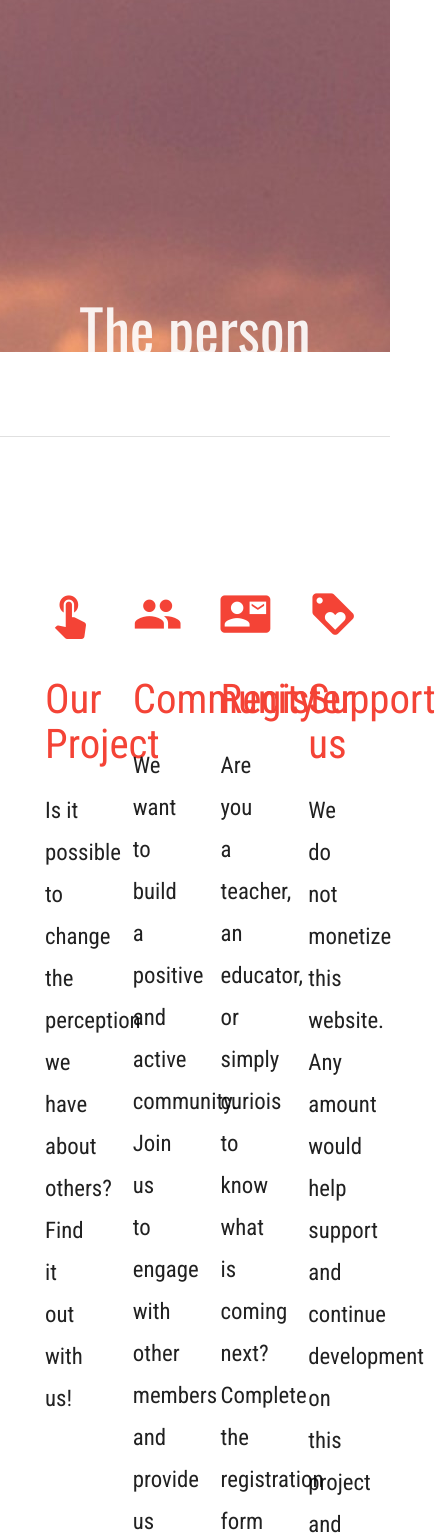
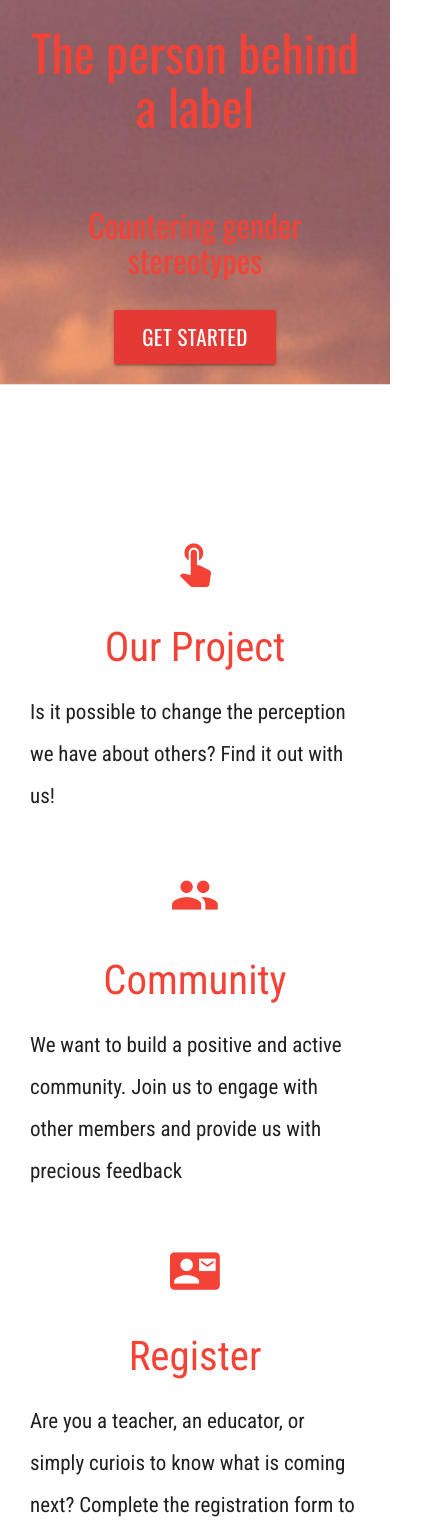
Before and after one commit to TheGenderProject/TheGenderProject.github.io, a plain HTML site: page index.html in a window 390 px wide. Shown: the part 84-1619 px from the top of the page, 436 px wide, since content can reach past the window. Drawn offline with nearby package versions, Linux system fonts and the light colour scheme; a web font is replaced by a local one.

Commit message:
responsiveness

```diff
--- a/css/style.css
+++ b/css/style.css
@@ -23,6 +23,7 @@ nav img {
 
 nav .nav-wrapper {
     height: 200%;
+    width: 100%;
     padding: 0px 100px;
   }
 
@@ -85,9 +86,7 @@ p {
   font-size: 1em;
 }
 
-.section-intro {
-  margin-top: 120px;
-}
+
 .col-community {
   line-height: 1.5em;
 }
@@ -95,6 +94,7 @@ p {
 .col-project {
   margin-top: 120px;
 }
+
 
 .section-project {
   margin-top: 120px;
@@ -109,8 +109,7 @@ p {
 
 @media only screen and (max-width : 992px) {
   .parallax-container .section-intro {
-    position: absolute;
-    top: 40%;
+    position: relative;
     height: 100%
     width: 100%;
   }
@@ -125,6 +124,11 @@ p {
   #elements.nav {
     font-size: 2em;
   }
+  .index-banner {
+    height: 100%
+    width: 100%;
+  }
+
 
 }
 
@@ -132,9 +136,17 @@ p {
   #index-banner .section {
     top: 0;
   }
+
   nav .nav-wrapper {
     height: 100%;
+    width:100%;
     padding: 0px 10px;
+  }
+  .parallax-container .section-intro {
+    position: relative;
+    top: 10%;
+    height: 100%
+    width: 100%;
   }
   nav img {
   height: 25%;
@@ -145,26 +157,8 @@ p {
     height: 100%;
     width: 100%;
   }
+  .col-project {
+    height: 100%
+    width: 100%;
+  }
 }
-
-.col-project {
-  margin-top: 120px;
-}
-.icon-block {
-  padding: 0 15px;
-}
-.icon-block .material-icons {
-  font-size: inherit;
-}
-
-h5 {
-  font-size: 3em;
-}
-
-p {
-  font-size: 1.63em;
-}
-
-footer.page-footer {
-  margin: 0;
-}
--- a/index.html
+++ b/index.html
@@ -26,7 +26,7 @@
     <nav>
 	     <div class="nav-wrapper grey darken-4">
 
-		      	<a href="#!" class="brand-logo left"> <img src="logotrans3.png"> </a>
+		      	<a href="#" class="brand-logo left"> <img src="logotrans3.png"> </a>
 		      	<a href="#" data-target="mobile-demo" class="sidenav-trigger right grey-text"><i class="material-icons">menu</i></a>
 
 <!-- Deleted name
@@ -53,9 +53,9 @@
     </nav>
   </div>
 
- <!-- Intro -->
-  <div id="index-banner" class="parallax-container">
-    <div class="section-intro no-pad-bot">
+ <!-- Intro
+  <div id= "index-banner" class="parallax-container">
+    <div class= "section-intro no-pad-bot">
       <div class="container">
       	 <br><br>
         <h1 class="header center light">The person behind a label</h1>
@@ -63,21 +63,33 @@
         <div class="row center">
           <h5 class="header-sub col s12 light">Countering gender stereotypes</h5>
         </div>
-         <br><br> <br><br>
+
         <div class="row center">
           <a href="#divider-sections" class="btn-large waves-effect waves-light red darken-1">Get Started</a>
         </div>
         <br><br>
 
       </div>
+    <div class="parallax"> <img src="intro.jpg" ></div>
     </div>
-    <div class="parallax"> <img src="intro.jpg" ></div>
   </div>
+-->
 
-<br>
-<br>
-<br>
-<br>
+<div id= "index-banner" class="parallax-container">
+    <div class= "section-intro no-pad-bot">
+      <div class="container">
+        <div class="row center">
+          <h2 class="header col s12 red-text">The person behind a label</h2>
+          <h4 class="header col s12 red-text">Countering gender stereotypes</h4>
+        </div>
+         <div class="row center">
+          <a target="_blank" href="#divider-sections" class="btn-large waves-effect waves-light red darken-1">Get started</a>
+        </div>
+      </div>
+
+    <div class="parallax"><img src="intro.jpg" alt="Unsplashed background img 3"></div>
+  </div>
+</div>
 
 <!-- Sections -->
 <div id= "divider-sections" class= "divider"> </div>
@@ -86,7 +98,7 @@
   <div class="row">
   	<div class="col-project">
 
-      <div class="col s3">
+      <div class="col s12 m3">
         <div class="icon-block">
 	            <h2 class="center red-text"><i class="material-icons">touch_app</i></h2>
 	            <h3 class="center red-text">Our Project</h3>
@@ -94,7 +106,7 @@
 	            <p class="light">Is it possible to change the perception we have about others? Find it out with us!</p>
 	    </div>
        </div>
-      <div class="col s3">
+      <div class="col s12 m3">
          <div class="icon-block">
 	            <h2 class="center red-text"><i class="material-icons">group</i></h2>
 	            <h3 class="center red-text">Community</h3>
@@ -102,7 +114,7 @@
 	            <p class="light">We want to build a positive and active community. Join us to engage with other members and provide us with precious feedback</p>
 	   	 </div>
       </div>
-      <div class="col s3">
+      <div class="col s12 m3">
         <div class="icon-block">
 	            <h2 class="center red-text"><i class="material-icons">contact_mail</i></h2>
 	            <h3 class="center red-text">Register</h3>
@@ -111,7 +123,7 @@
 	     </div>
 
       </div>
-      <div class="col s3">
+      <div class="col s12 m3">
         <div class="icon-block">
 	            <h2 class="center red-text"><i class="material-icons">loyalty</i></h2>
 	            <h3 class="center red-text">Support us</h3>
```
